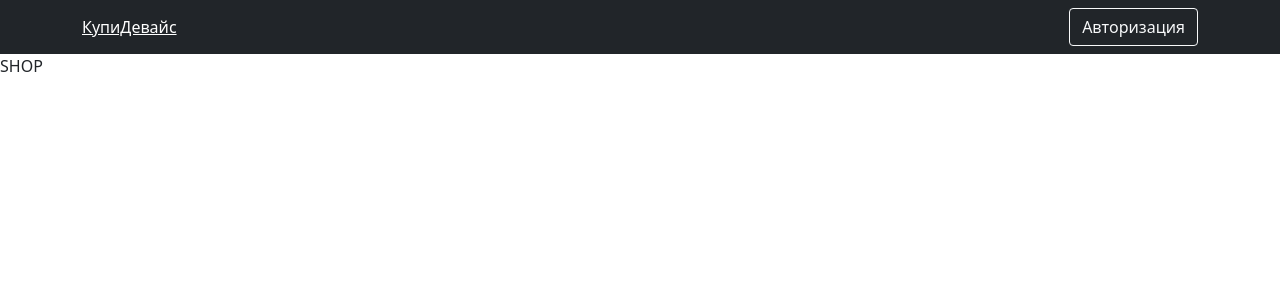
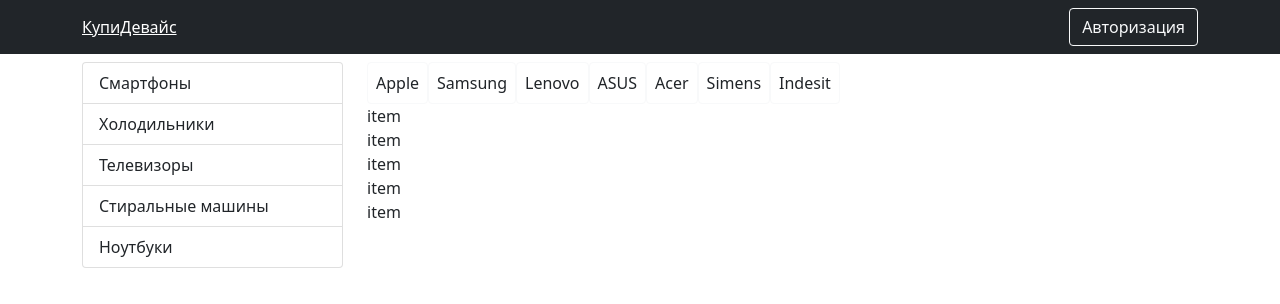
Before and after one commit to anatoleFides/react-shop, a React (Create React App) app in the folder client/: page / in a window 1280 px wide. Shown: the top 304 px of the page. Built offline with nearby package versions, Linux system fonts and the light colour scheme.

Commit message:
created registration/auth. Started create page shop

```diff
--- /dev/null
+++ b/client/src/components/BrandBar.js
@@ -0,0 +1,26 @@
+import React, { useContext } from 'react'
+import { observer } from "mobx-react-lite"
+import { Context } from "../index"
+import { Card } from "react-bootstrap"
+
+const BrandBar = observer(() => {
+  const { device } = useContext(Context)
+
+  return (
+    <div className="d-flex">
+      {device.brands.map(brand =>
+        <Card
+          style={{ cursor: 'pointer' }}
+          key={brand.id}
+          className="p-2 ml-2"
+          onClick={() => device.setSelectedBrand(brand)}
+          border={brand.id === device.selectedBrand.id ? 'danger' : 'light'}
+        >
+          {brand.name}
+        </Card>
+      )}
+    </div>
+  )
+})
+
+export default BrandBar
--- /dev/null
+++ b/client/src/components/DeviceItem.js
@@ -0,0 +1,12 @@
+import React from 'react'
+import { Col } from 'react-bootstrap'
+
+const DeviceItem = ({ device }) => {
+  return (
+    <Col className='md-3'>
+      item
+    </Col>
+  )
+}
+
+export default DeviceItem
--- /dev/null
+++ b/client/src/components/DeviceList.js
@@ -0,0 +1,20 @@
+import { observer } from 'mobx-react-lite'
+import React, { useContext } from 'react'
+import { Context } from "../index"
+import DeviceItem from './DeviceItem'
+
+const DeviceList = observer(() => {
+  const { device } = useContext(Context)
+  return (
+    <div>
+      {device.devices.map(device =>
+        <DeviceItem
+          key={device.id}
+          device={device}
+        />
+      )}
+    </div>
+  )
+})
+
+export default DeviceList
--- /dev/null
+++ b/client/src/components/TypeBare.js
@@ -0,0 +1,24 @@
+import React, { useContext } from 'react'
+import { observer } from "mobx-react-lite"
+import { Context } from "../index"
+import ListGroup from "react-bootstrap/ListGroup"
+
+const TypeBar = observer(() => {
+  const { device } = useContext(Context)
+  return (
+    <ListGroup>
+      {device.types.map(type =>
+        <ListGroup.Item
+          style={{ cursor: 'pointer' }}
+          active={type.id === device.selectedType.id}
+          onClick={() => device.setSelectedType(type)}
+          key={type.id}
+        >
+          {type.name}
+        </ListGroup.Item>
+      )}
+    </ListGroup>
+  );
+});
+
+export default TypeBar
--- a/client/src/pages/Auth.js
+++ b/client/src/pages/Auth.js
@@ -1,17 +1,22 @@
 import React from 'react'
+import { NavLink, useLocation } from 'react-router-dom'
 import Container from 'react-bootstrap/esm/Container'
 import Card from 'react-bootstrap/Card'
 import Form from 'react-bootstrap/Form'
 import Button from 'react-bootstrap/Button'
+import { LOGIN_ROUTE, REGISTRATION_ROUTE } from '../utils/consts'
 
 const Auth = () => {
+  const location = useLocation()
+  const isLogin = location.pathname === LOGIN_ROUTE
+
   return (
     <Container
       className='d-flex justify-content-center align-items-center'
       style={{ height: window.innerHeight - 54 }}
     >
       <Card style={{ width: '600px' }} className='p-5'>
-        <h2 className='m-auto'>Авторизация</h2>
+        <h2 className='m-auto'>{isLogin ? 'Авторизация' : 'Регистрация'}</h2>
         <Form className='d-flex flex-column'>
           <Form.Control
             className='mt-3'
@@ -21,12 +26,22 @@
             className='mt-3'
             placeholder='Введите пароль...'
           />
-          <Button
-            className='mt-3 align-self-end'
-            variant={"outline-success"}
-          >
-            Войти
-          </Button>
+          <div className='d-flex justify-content-between mt-3 pl-3 pr-3'>
+            {isLogin ?
+              <div>
+                Нет аккаунта? <NavLink to={REGISTRATION_ROUTE}>Зарегистрируйся!</NavLink>
+              </div>
+              :
+              <div>
+                Есть аккаунт? <NavLink to={LOGIN_ROUTE}>Войдите!</NavLink>
+              </div>
+            }
+            <Button
+              variant={"outline-success"}
+            >
+              {isLogin ? 'Войти' : 'Регистрация'}
+            </Button>
+          </div>
         </Form>
       </Card>
     </Container>
--- a/client/src/pages/Shop.js
+++ b/client/src/pages/Shop.js
@@ -1,10 +1,24 @@
 import React from 'react'
+import Col from 'react-bootstrap/esm/Col'
+import Container from 'react-bootstrap/esm/Container'
+import Row from 'react-bootstrap/esm//Row'
+import TypeBar from '../components/TypeBare'
+import BrandBar from '../components/BrandBar'
+import DeviceList from '../components/DeviceList'
 
 const Shop = () => {
   return (
-    <div>
-      SHOP
-    </div>
+    <Container>
+      <Row className='mt-2'>
+        <Col md={3}>
+          <TypeBar />
+        </Col>
+        <Col md={9}>
+          <BrandBar />
+          <DeviceList />
+        </Col>
+      </Row>
+    </Container>
   )
 }
 
--- a/client/src/store/DeviceStore.js
+++ b/client/src/store/DeviceStore.js
@@ -26,6 +26,10 @@
       { mame: '11 pro max', price: '25000', rating: '3', img: 'https://hotline.ua/img/tx/239/2391548025.jpg' }
     ]
 
+    this._selectedType = {}
+
+    this._selectedBrand = {}
+
     makeAutoObservable(this)
   }
 
@@ -41,6 +45,14 @@
     this._devices = devices
   }
 
+  setSelectedType(type) {
+    this._selectedType = type
+  }
+
+  setSelectedBrand(brand) {
+    this._selectedBrand = brand
+  }
+
   get types() {
     return this._types
   }
@@ -51,4 +63,12 @@
   get devices() {
     return this._devices
   }
+
+  get selectedType() {
+    return this._selectedType
+  }
+
+  get selectedBrand() {
+    return this._selectedBrand
+  }
 }
```
